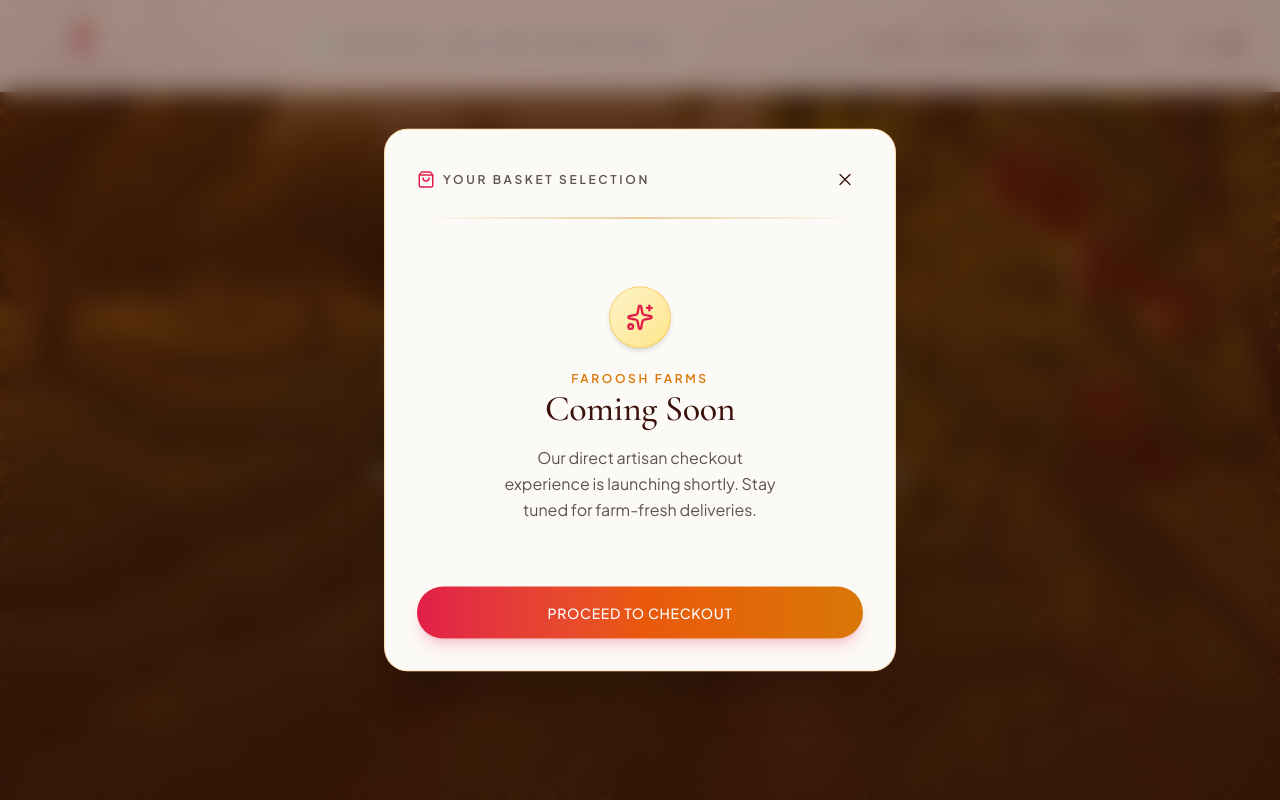
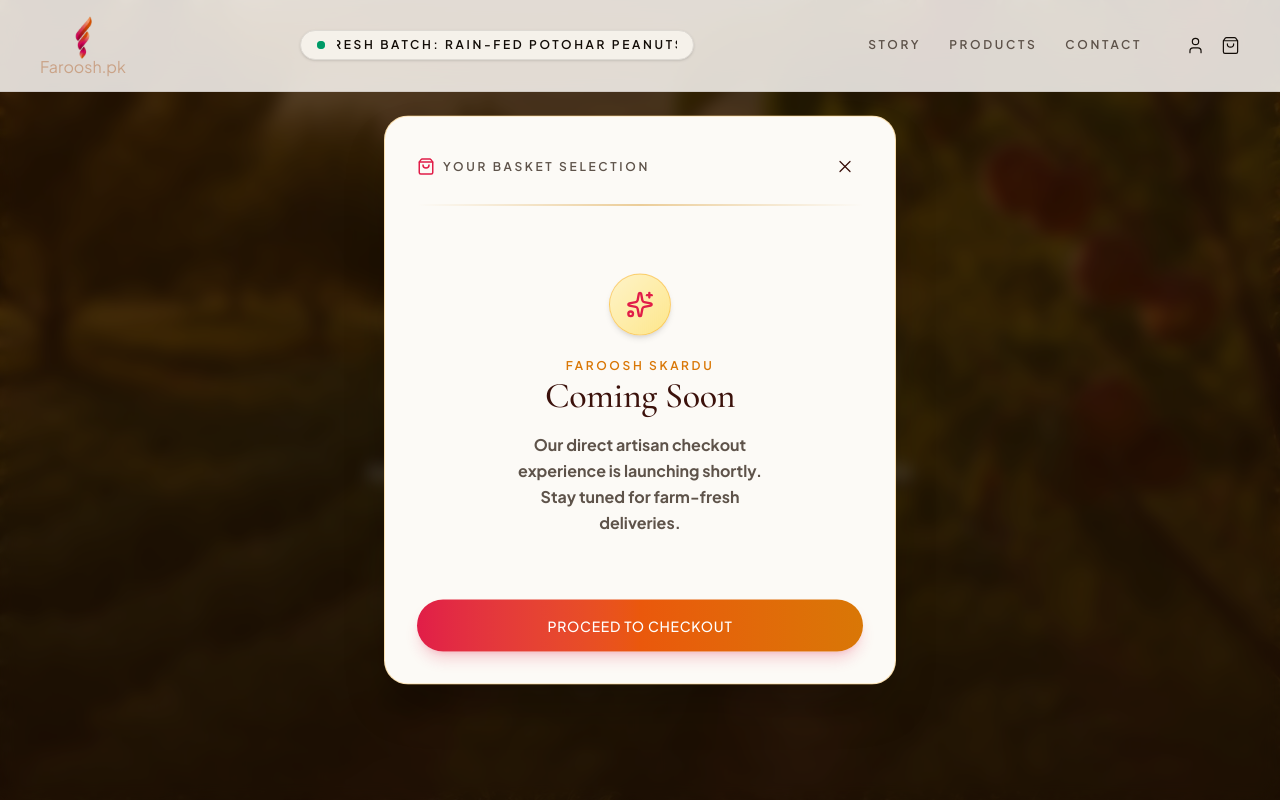
Before and after one commit to Haris903/faroosh, a Next.js app: page /home in a window 1280 px wide. Both pictures are taken after a click on the button 1230 px from the left and 45 px from the top of the page. Shown: the top 800 px of the page. Built offline with nearby package versions, Linux system fonts and the light colour scheme.

Commit message:
update cart drawer animation

```diff
--- a/app/home/page.js
+++ b/app/home/page.js
@@ -443,17 +443,20 @@
             initial={{ opacity: 0 }}
             animate={{ opacity: 1 }}
             exit={{ opacity: 0 }}
+            transition={{ duration: 0.2 }}
             onClick={onClose}
-            className="fixed inset-0 z-[100000] backdrop-blur-md bg-[#3B110B]/40 cursor-pointer"
+            className="fixed inset-0 z-[60] bg-black/40 backdrop-blur-sm"
+            style={{ willChange: "opacity" }}
           />
 
-          {/* Drawer / Modal Container - Animated Sliding Up from Bottom */}
+          {/* Drawer Container - Optimized with hardware acceleration */}
           <motion.div
-            initial={{ opacity: 0, y: "100%" }}
-            animate={{ opacity: 1, y: 0 }}
-            exit={{ opacity: 0, y: "100%" }}
-            transition={{ type: "spring", stiffness: 300, damping: 30 }}
-            className="fixed inset-x-0 bottom-0 z-[100001] mx-auto w-full max-w-lg rounded-t-[2.5rem] md:rounded-3xl md:bottom-auto md:top-1/2 md:-translate-y-1/2 f-bg p-6 md:p-8 shadow-2xl border border-[#F59E0B]/30 bg-[#FFFDF5] text-[#3B110B] max-h-[85vh] flex flex-col"
+            initial={{ y: "100%" }}
+            animate={{ y: 0 }}
+            exit={{ y: "100%" }}
+            transition={{ type: "spring", stiffness: 350, damping: 35, mass: 0.8 }}
+            style={{ willChange: "transform" }}
+            className="fixed inset-x-0 bottom-0 z-[70] mx-auto w-full max-w-lg rounded-t-[2.5rem] md:rounded-3xl md:bottom-auto md:top-1/2 md:-translate-y-1/2 f-bg p-6 md:p-8 shadow-2xl border border-[#F59E0B]/30 bg-[#FFFDF5] text-[#3B110B] max-h-[85vh] flex flex-col"
           >
             {/* Header */}
             <div className="flex items-center justify-between">
@@ -465,7 +468,7 @@
                 type="button"
                 onClick={onClose}
                 aria-label="Close cart"
-                className="p-2 cursor-pointer touch-manipulation rounded-full hover:bg-[#FDE68A]/30 transition-colors text-[#3B110B]"
+                className="p-2 rounded-full hover:bg-[#FDE68A]/30 transition-colors text-[#3B110B]"
               >
                 <X size={20} strokeWidth={1.5} />
               </button>
@@ -476,46 +479,34 @@
             {/* Content Area */}
             <div className="flex-1 overflow-y-auto py-2">
               {items.length === 0 ? (
-                <motion.div
-                  initial={{ opacity: 0, scale: 0.95, y: 15 }}
-                  animate={{ opacity: 1, scale: 1, y: 0 }}
-                  transition={{ duration: 0.5, ease: [0.16, 1, 0.3, 1] }}
-                  className="flex flex-col items-center justify-center text-center py-10 px-4 space-y-4"
-                >
-                  <motion.div
-                    animate={{ y: [0, -6, 0] }}
-                    transition={{ repeat: Infinity, duration: 3, ease: "easeInOut" }}
-                    className="p-4 rounded-full bg-gradient-to-br from-[#FEF3C7] to-[#FDE68A] border border-[#F59E0B]/40 text-[#E11D48] shadow-md"
-                  >
+                <div className="flex flex-col items-center justify-center text-center py-10 px-4 space-y-4">
+                  <div className="p-4 rounded-full bg-gradient-to-br from-[#FEF3C7] to-[#FDE68A] border border-[#F59E0B]/40 text-[#E11D48] shadow-md">
                     <Sparkles size={28} />
-                  </motion.div>
+                  </div>
 
                   <div className="space-y-1.5">
                     <span className="eyebrow uppercase tracking-[0.25em] text-[#D97706] text-[0.7rem] font-bold">
-                      Faroosh Farms
+                      Faroosh Skardu
                     </span>
-                    <h3 className="font-jakarta text-3xl md:text-4xl font-bold tracking-tight text-[#3B110B]">
+                    <h3 className="f-display text-3xl md:text-4xl font-normal tracking-tight text-[#3B110B]">
                       Coming Soon
                     </h3>
                   </div>
 
-                  <p className="f-muted text-sm md:text-base font-jakarta font-normal max-w-[280px] mx-auto leading-relaxed text-[#5F2113]/80">
+                  <p className="f-muted text-sm md:text-base font-jakarta font-bold max-w-[280px] mx-auto leading-relaxed text-[#5F2113]/80">
                     Our direct artisan checkout experience is launching shortly. Stay tuned for farm-fresh deliveries.
                   </p>
-                </motion.div>
+                </div>
               ) : (
                 <ul className="flex flex-col gap-4">
                   {items.map((item, i) => (
-                    <motion.li
+                    <li
                       key={`${item}-${i}`}
-                      initial={{ opacity: 0, y: 15 }}
-                      animate={{ opacity: 1, y: 0 }}
-                      transition={{ delay: i * 0.05 }}
                       className="f-border flex items-baseline justify-between gap-4 border-b border-[#FDE68A] pb-4"
                     >
                       <span className="f-display text-xl md:text-2xl font-medium text-[#3B110B]">{item}</span>
                       <span className="eyebrow f-muted text-xs">Qty: 01</span>
-                    </motion.li>
+                    </li>
                   ))}
                 </ul>
               )}
@@ -525,7 +516,7 @@
             <div className="pt-4 mt-auto">
               <button
                 type="button"
-                className="w-full py-4 rounded-full bg-gradient-to-r from-[#E11D48] via-[#EA580C] to-[#D97706] text-white font-medium text-sm tracking-wider uppercase shadow-lg shadow-[#E11D48]/20 hover:opacity-95 transition-all flex items-center justify-center gap-2 touch-manipulation cursor-pointer"
+                className="w-full py-4 rounded-full bg-gradient-to-r from-[#E11D48] via-[#EA580C] to-[#D97706] text-white font-medium text-sm tracking-wider uppercase shadow-lg shadow-[#E11D48]/20 hover:opacity-95 transition-all flex items-center justify-center gap-2"
               >
                 Proceed to Checkout
               </button>
```
